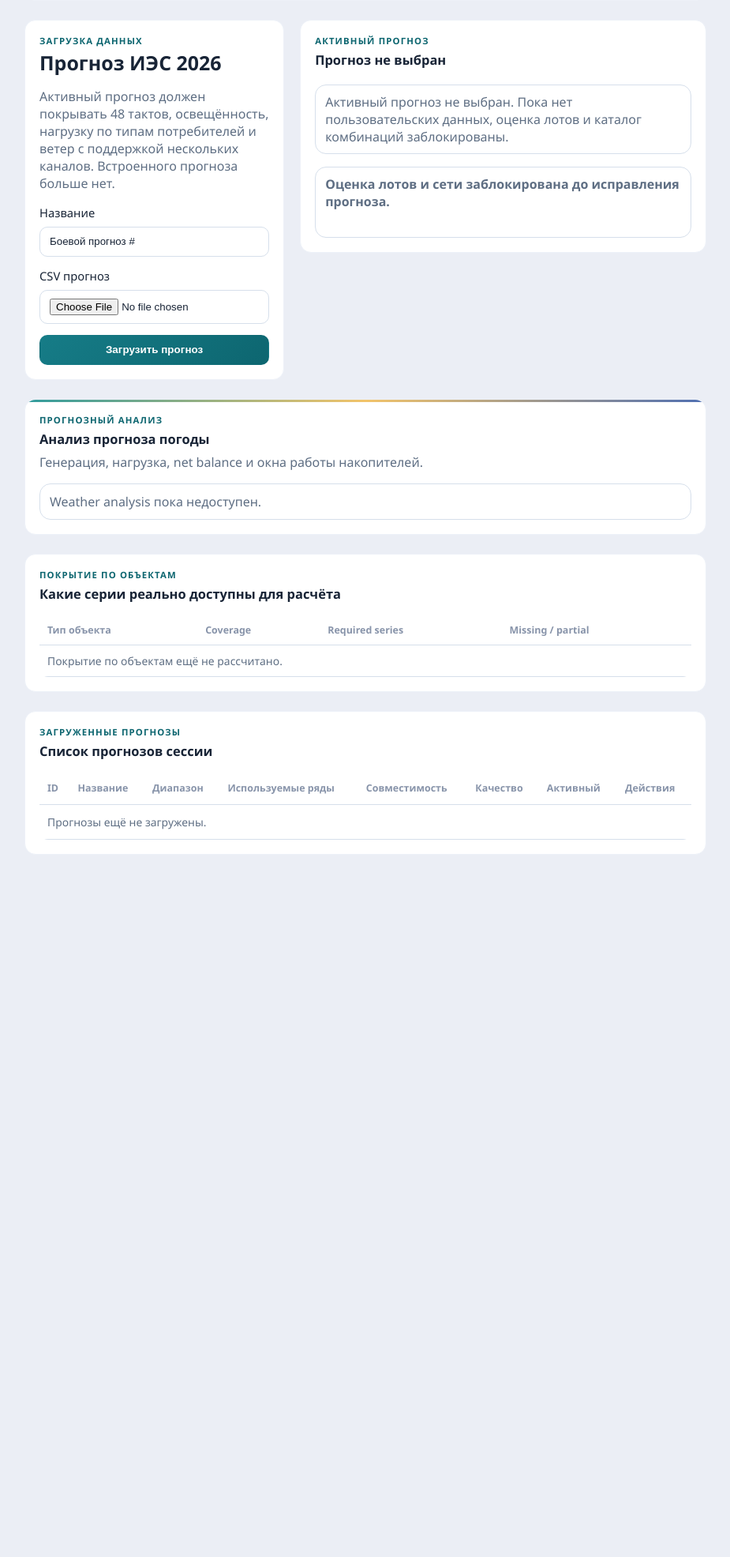
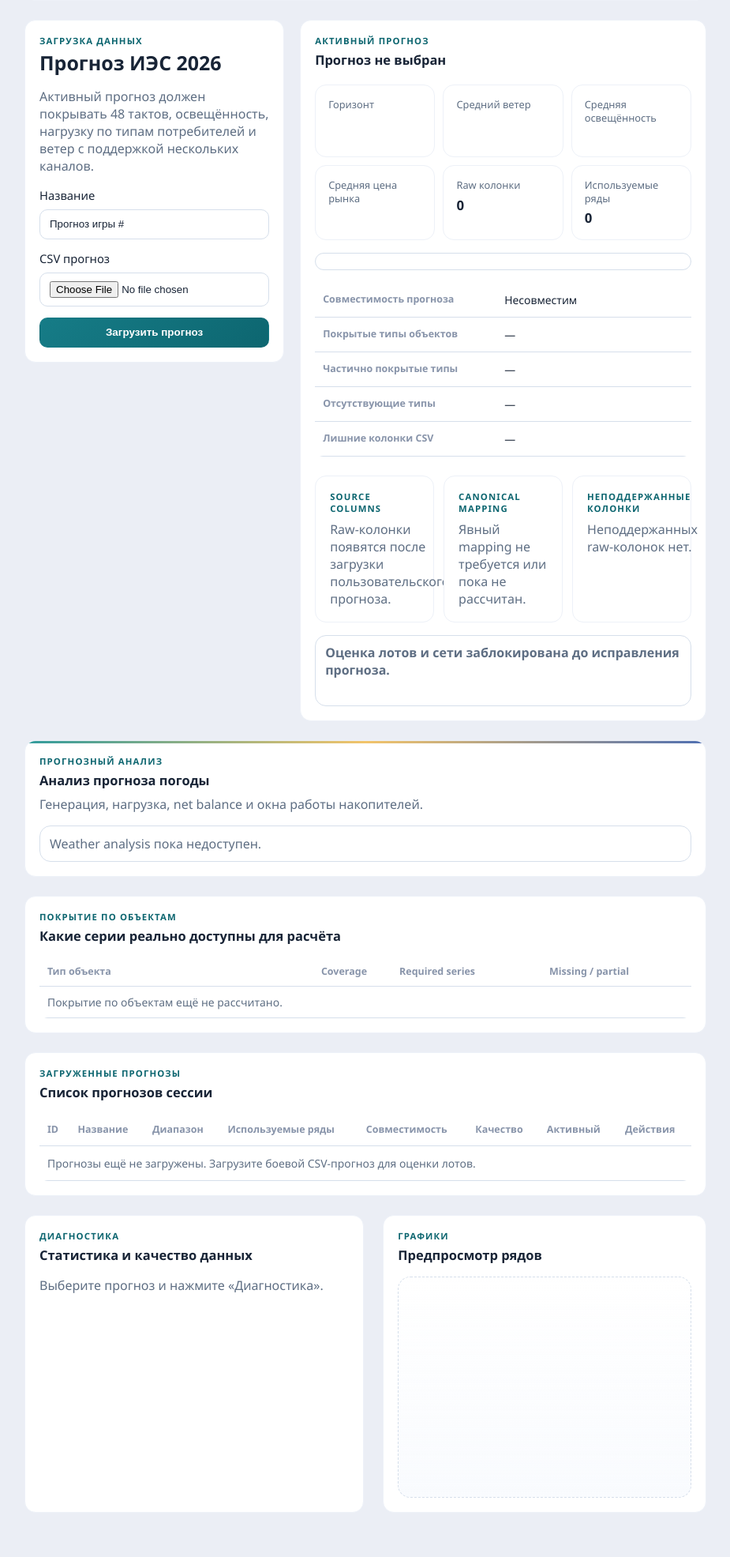
Before and after one commit to wFeeL/IES, a Python web app: template ies_bot_skeleton/web/templates/analysis/forecast.html in a window 1280 px wide. Shown: the part 133-2104 px from the top of the page at 79% size, without its empty margins (177-1102 px from the left). Before the commit the page ends 1214 px from the top, so only its background shows below. Run offline with Jinja, Linux system fonts and the light colour scheme; the template is opened without the code that fills it, so the values that code supplies are empty; a map, chart or similar area stays blank.

Commit message:
fixing errors

```diff
--- a/ies_bot_skeleton/web/forms/analysis.py
+++ b/ies_bot_skeleton/web/forms/analysis.py
@@ -3,8 +3,6 @@ from __future__ import annotations
 from flask_wtf import FlaskForm
 from wtforms import SelectField, SubmitField
 from wtforms.validators import Optional
-
-from ..services.test_game_preset import TEST_GAME_BUNDLED_FORECAST_NAME
 
 
 class ForecastSelectionForm(FlaskForm):
@@ -12,7 +10,7 @@ class ForecastSelectionForm(FlaskForm):
         "Активный прогноз",
         coerce=int,
         validators=[Optional()],
-        choices=[(0, TEST_GAME_BUNDLED_FORECAST_NAME)],
-        default=0,
+        choices=[],
+        default=None,
     )
     submit = SubmitField("Выбрать прогноз")
--- a/ies_bot_skeleton/web/templates/analysis/forecast.html
+++ b/ies_bot_skeleton/web/templates/analysis/forecast.html
@@ -8,11 +8,11 @@
   <article class="card forecast-upload-card">
     <p class="section-kicker">Загрузка данных</p>
     <h1 class="h1">Прогноз ИЭС 2026</h1>
-    <p class="muted">Активный прогноз должен покрывать 48 тактов, освещённость, нагрузку по типам потребителей и ветер с поддержкой нескольких каналов. Встроенного прогноза больше нет.</p>
+    <p class="muted">Активный прогноз должен покрывать 48 тактов, освещённость, нагрузку по типам потребителей и ветер с поддержкой нескольких каналов.</p>
     <form id="forecastForm" class="stack gap-3 mt-3" enctype="multipart/form-data">
       <input type="hidden" name="csrf_token" value="{{ csrf_token() }}" />
       <input type="hidden" name="session_id" value="{{ session.id }}" />
-      <label class="label">Название <input class="input" type="text" name="name" value="Боевой прогноз #{{ session.id }}" /></label>
+      <label class="label">Название <input class="input" type="text" name="name" value="Прогноз игры #{{ session.id }}" /></label>
       <label class="label">CSV прогноз <input class="input" type="file" name="file" accept=".csv" /></label>
       <button class="btn btn-primary" type="submit">Загрузить прогноз</button>
     </form>
@@ -22,16 +22,63 @@
     <p class="section-kicker">Активный прогноз</p>
     <h2 class="h2 text-ellipsis" title="{{ active_forecast_summary.name or 'Прогноз не выбран' }}">{{ active_forecast_summary.name or 'Прогноз не выбран' }}</h2>
     <p class="muted">{{ forecast_context.source_label }}</p>
-    {% if active_forecast_summary.count %}
     <div class="insight-grid forecast-summary-grid mt-3">
       <div class="metric-card"><span class="metric-label">Горизонт</span><strong>{{ fmt_tick_range(active_forecast_summary.tick_from, active_forecast_summary.tick_to, periods=active_forecast_summary.count or 0) }}</strong></div>
       <div class="metric-card"><span class="metric-label">Средний ветер</span><strong>{{ fmt_num(active_forecast_summary.avg_wind, 2) }}</strong></div>
       <div class="metric-card"><span class="metric-label">Средняя освещённость</span><strong>{{ fmt_num(active_forecast_summary.avg_illumination, 2) }}</strong></div>
       <div class="metric-card"><span class="metric-label">Средняя цена рынка</span><strong>{{ fmt_num(active_forecast_summary.avg_market_price, 2) }}</strong></div>
+      <div class="metric-card"><span class="metric-label">Raw колонки</span><strong>{{ (active_forecast_summary.raw_csv_columns or [])|length }}</strong></div>
+      <div class="metric-card"><span class="metric-label">Используемые ряды</span><strong>{{ (active_forecast_summary.used_raw_columns or [])|length }}</strong></div>
     </div>
-    {% else %}
-    <div class="risk-block mt-3">Активный прогноз не выбран. Пока нет пользовательских данных, оценка лотов и каталог комбинаций заблокированы.</div>
-    {% endif %}
+    <div class="risk-block mt-3">{{ active_forecast_summary.quality.text }}</div>
+
+    <div class="table-wrap mt-3">
+      <table class="table table-forecast-meta">
+        <tbody>
+          <tr><th class="col-text">Совместимость прогноза</th><td>{{ 'Совместим' if active_forecast_compatibility.is_compatible else 'Несовместим' }}</td></tr>
+          <tr><th class="col-text">Покрытые типы объектов</th><td>{{ (active_forecast_compatibility.compatibility_report.covered_types or [])|join(', ') or '—' }}</td></tr>
+          <tr><th class="col-text">Частично покрытые типы</th><td>{{ (active_forecast_compatibility.compatibility_report.partial_types or [])|join(', ') or '—' }}</td></tr>
+          <tr><th class="col-text">Отсутствующие типы</th><td>{{ (active_forecast_compatibility.compatibility_report.missing_types or [])|join(', ') or '—' }}</td></tr>
+          <tr><th class="col-text">Лишние колонки CSV</th><td>{{ (active_forecast_summary.unsupported_raw_columns or [])|join(', ') or '—' }}</td></tr>
+        </tbody>
+      </table>
+    </div>
+
+    <div class="forecast-columns-grid mt-4">
+      <article class="card">
+        <p class="section-kicker">Source columns</p>
+        <div class="lot-chip-wrap mt-2">
+          {% for name in active_forecast_summary.raw_csv_columns or [] %}
+          <span class="lot-chip">{{ name }}</span>
+          {% else %}
+          <span class="muted">Raw-колонки появятся после загрузки пользовательского прогноза.</span>
+          {% endfor %}
+        </div>
+      </article>
+      <article class="card">
+        <p class="section-kicker">Canonical mapping</p>
+        <div class="mapping-list mt-2">
+          {% for row in active_forecast_summary.column_mapping_rows or [] %}
+          <div class="key-value">
+            <span><code>{{ row.raw_name }}</code></span>
+            <strong>{{ row.interpreted_meaning }}</strong>
+          </div>
+          {% else %}
+          <div class="muted">Явный mapping не требуется или пока не рассчитан.</div>
+          {% endfor %}
+        </div>
+      </article>
+      <article class="card">
+        <p class="section-kicker">Неподдержанные колонки</p>
+        <div class="lot-chip-wrap mt-2">
+          {% for name in active_forecast_summary.unsupported_raw_columns or [] %}
+          <span class="lot-chip">{{ name }}</span>
+          {% else %}
+          <span class="muted">Неподдержанных raw-колонок нет.</span>
+          {% endfor %}
+        </div>
+      </article>
+    </div>
 
     {% if not active_forecast_compatibility.is_compatible %}
     <div class="risk-block mt-3">
@@ -61,6 +108,12 @@
   <h2 class="h2">Какие серии реально доступны для расчёта</h2>
   <div class="table-wrap mt-3">
     <table class="table table-forecast-coverage">
+      <colgroup>
+        <col class="forecast-coverage-name-col" />
+        <col class="forecast-coverage-status-col" />
+        <col class="forecast-coverage-required-col" />
+        <col class="forecast-coverage-missing-col" />
+      </colgroup>
       <thead><tr><th class="col-text">Тип объекта</th><th class="col-text">Coverage</th><th class="col-text">Required series</th><th class="col-text">Missing / partial</th></tr></thead>
       <tbody>
         {% for row in active_forecast_summary.object_coverage_rows or [] %}
@@ -68,7 +121,13 @@
           <td class="col-text">{{ row.object_type_name }} ({{ row.object_type_code }})</td>
           <td class="col-text">{{ row.status }}</td>
           <td class="col-text">{{ (row.required_profiles or [])|join(', ') or '—' }}{% if row.required_factors %} · {{ (row.required_factors or [])|join(', ') }}{% endif %}</td>
-          <td class="col-text">{{ (row.missing_profiles or [])|join(', ') or '—' }}{% if row.missing_factors %} · {{ (row.missing_factors or [])|join(', ') }}{% endif %}</td>
+          <td class="col-text">
+            {{ (row.missing_profiles or [])|join(', ') or '—' }}
+            {% if row.missing_factors %} · {{ (row.missing_factors or [])|join(', ') }}{% endif %}
+            {% if row.partial_profiles or row.partial_factors %}
+            <div class="muted">partial: {{ (row.partial_profiles or [])|join(', ') }} {{ (row.partial_factors or [])|join(', ') }}</div>
+            {% endif %}
+          </td>
         </tr>
         {% else %}
         <tr><td colspan="4" class="muted">Покрытие по объектам ещё не рассчитано.</td></tr>
@@ -97,8 +156,16 @@
           <td><strong class="text-ellipsis" title="{{ fc.name }}">{{ fc.name }}</strong><div class="muted text-ellipsis" title="{{ fc.source_file }}">{{ fc.source_file }}</div></td>
           <td>{{ fmt_tick_range(summary.tick_from, summary.tick_to, periods=summary.count or 0) }}</td>
           {% set load_labels = summary.used_raw_columns or [] %}
-          <td class="text-ellipsis" title="{{ load_labels|join(', ') if load_labels else 'не найдены' }}">{{ load_labels|join(', ') if load_labels else 'не найдены' }}</td>
-          <td>{% if compat.is_compatible %}<span class="status-badge status-fresh">Совместим</span>{% else %}<span class="status-badge status-stale">Несовместим</span>{% endif %}</td>
+          <td class="text-ellipsis" title="{{ load_labels|join(', ') if load_labels else 'не найдены' }}">
+            {{ load_labels|join(', ') if load_labels else 'не найдены' }}
+          </td>
+          <td>
+            {% if compat.is_compatible %}
+            <span class="status-badge status-fresh">Совместим</span>
+            {% else %}
+            <span class="status-badge status-stale">Несовместим</span>
+            {% endif %}
+          </td>
           <td>{{ summary.quality.text }}</td>
           <td>{% if active_forecast_id == fc.id %}<span class="status-badge status-fresh">Да</span>{% else %}Нет{% endif %}</td>
           <td>
@@ -115,11 +182,26 @@
           </td>
         </tr>
         {% else %}
-        <tr><td colspan="8" class="muted">Прогнозы ещё не загружены.</td></tr>
+        <tr><td colspan="8" class="muted">Прогнозы ещё не загружены. Загрузите боевой CSV-прогноз для оценки лотов.</td></tr>
         {% endfor %}
       </tbody>
     </table>
   </div>
+</section>
+
+<section class="page-grid mt-4">
+  <article class="card">
+    <p class="section-kicker">Диагностика</p>
+    <h2 class="h2">Статистика и качество данных</h2>
+    <div id="forecastOut" class="stack gap-3 mt-3">
+      <div class="muted">Выберите прогноз и нажмите «Диагностика».</div>
+    </div>
+  </article>
+  <article class="card">
+    <p class="section-kicker">Графики</p>
+    <h2 class="h2">Предпросмотр рядов</h2>
+    <div id="forecastChart" class="forecast-chart mt-3"></div>
+  </article>
 </section>
 
 <script>
--- a/ies_bot_skeleton/web/templates/components/session_nav.html
+++ b/ies_bot_skeleton/web/templates/components/session_nav.html
@@ -3,9 +3,9 @@
 {% set nav_items = [
   ('Обзор', url_for('pages.session_page', session_id=session.id), ['pages.session_page']),
   ('Редактор объектов', url_for('pages.object_create_page', session_id=session.id), ['pages.object_create_page', 'pages.object_edit_page', 'pages.object_delete_confirm_page']),
-  ('Аукцион и лоты', url_for('pages.lots_page', session_id=session.id), ['pages.lots_page', 'pages.lots_edit', 'pages.lot_edit_page', 'pages.lot_delete_confirm_page', 'pages.lot_buy_confirm_page', 'pages.quick_auction_page']),
+  ('Аукцион и лоты', url_for('pages.lots_page', session_id=session.id), ['pages.lots_page', 'pages.lots_edit', 'pages.lot_edit_page', 'pages.lot_delete_confirm_page', 'pages.lot_buy_confirm_page', 'pages.quick_auction_page', 'pages.lot_detail_page']),
   ('Прогнозы', url_for('pages.forecast_page', session_id=session.id), ['pages.forecast_page']),
-  ('Результаты', url_for('pages.results_page', session_id=session.id), ['pages.results_page', 'pages.lot_detail_page']),
+  ('Результаты', url_for('pages.results_page', session_id=session.id), ['pages.results_page']),
   ('Сборка энергосистемы', url_for('pages.system_view', session_id=session.id), ['pages.system_view']),
   ('Правила и справка', url_for('pages.catalog'), ['pages.catalog'])
 ] %}
```
